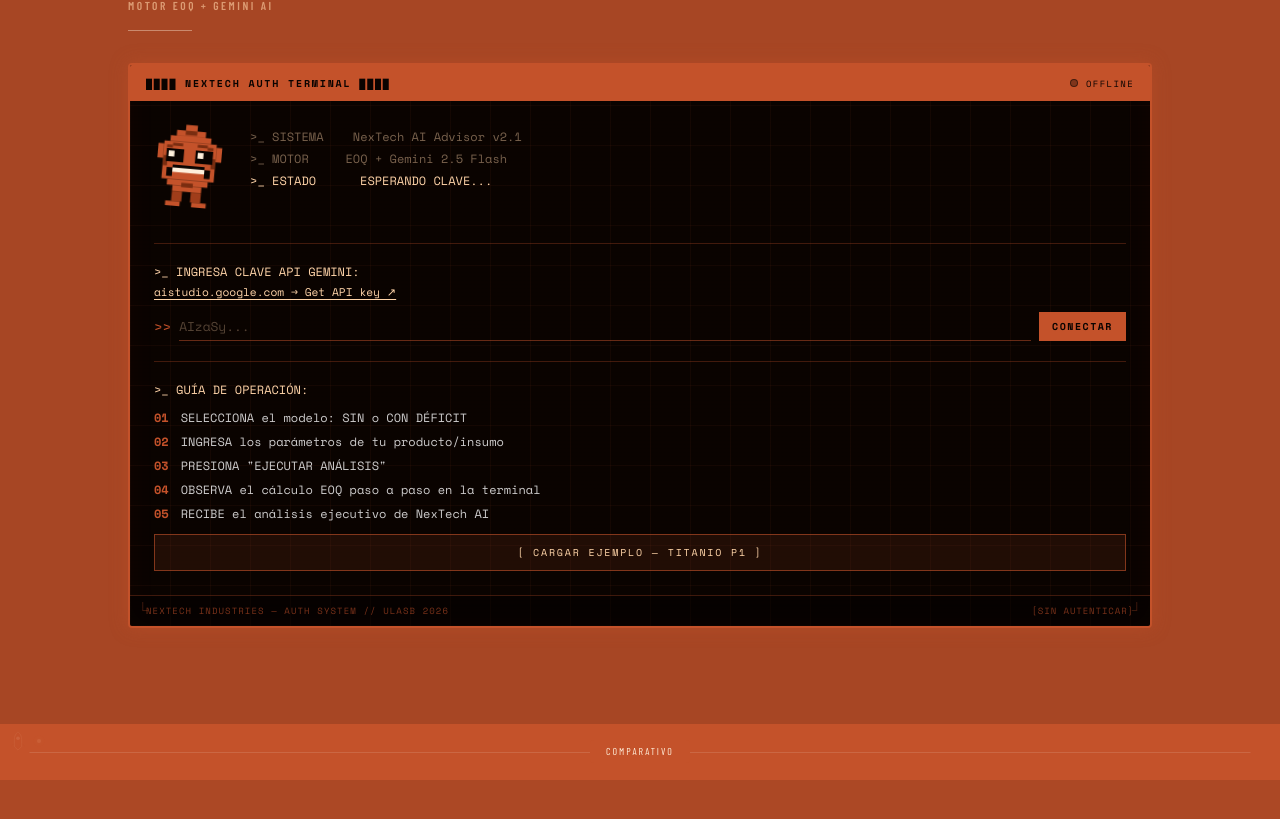
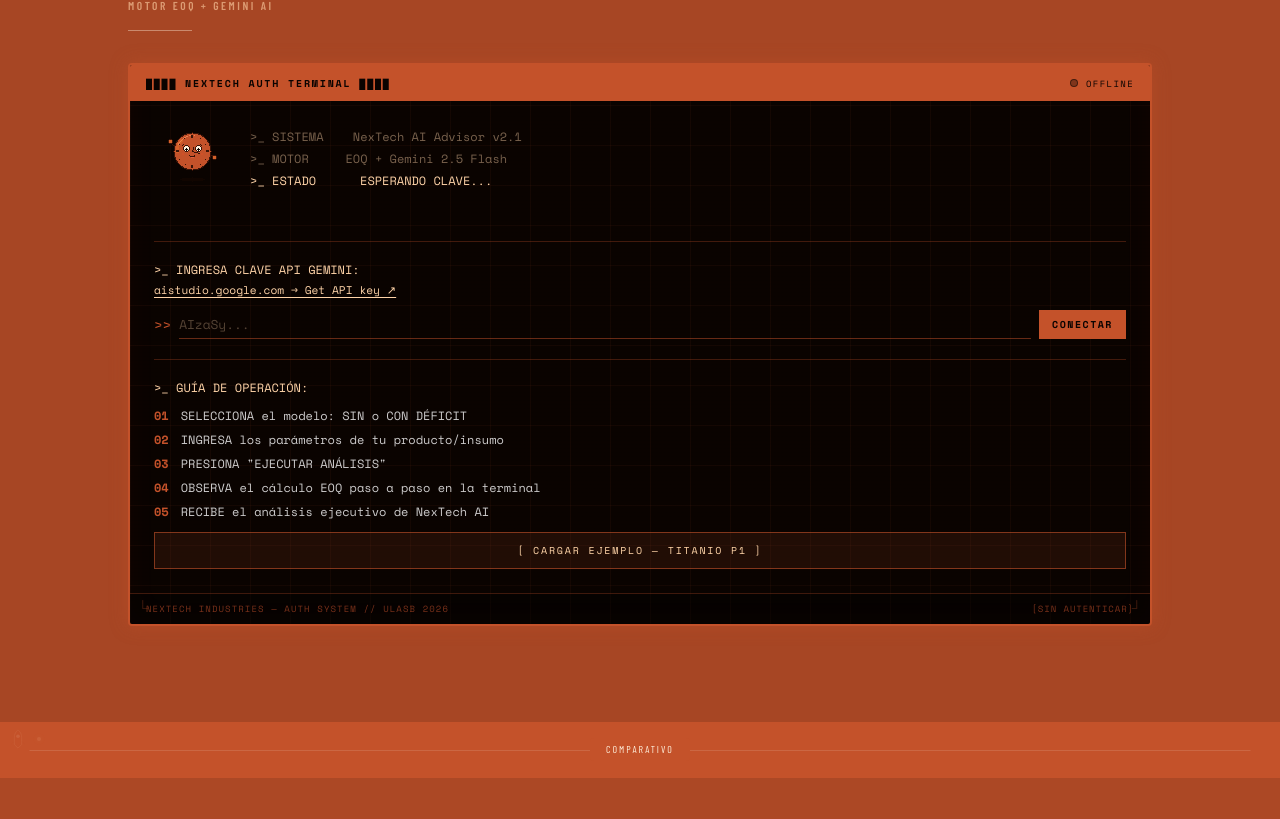
Before and after one commit to emma35015-lgtm/NexTech-Ind., a Next.js app: page / in a window 1280 px wide. Shown: the part 6337-7156 px from the top of the page. Built offline with nearby package versions, Linux system fonts and the light colour scheme; a web font is replaced by a local one.

Commit message:
feat: replace SVG Miss Minutes with animated canvas pixel-art character
Bouncing body, waving arm, blinking eyes, rotating clock hands — all
driven by requestAnimationFrame with NexTech terracotta palette.

https://claude.ai/code/session_0146D8HFVdn5XTJ8xMU9ton9

```diff
--- a/src/components/AIAdvisor.tsx
+++ b/src/components/AIAdvisor.tsx
@@ -193,65 +193,182 @@ async function* streamGemini(apiKey: string, prompt: string) {
 }
 
 function MissMinutes({ small = false }: { small?: boolean }) {
-  const w = small ? 64 : 88;
-  const h = small ? 82 : 112;
-  const s = small ? 64 / 88 : 1;
+  const canvasRef = useRef<HTMLCanvasElement>(null);
+  const frameRef = useRef(0);
+  const rafRef = useRef<number>(0);
+
+  useEffect(() => {
+    const canvas = canvasRef.current;
+    if (!canvas) return;
+    const ctx = canvas.getContext("2d");
+    if (!ctx) return;
+    ctx.imageSmoothingEnabled = false;
+
+    const C = {
+      outline: "#3a1408",
+      orange:  "#C4522A",
+      lightO:  "#d4622a",
+      highlight: "#e88050",
+      marks:   "#3a1408",
+      white:   "#FFF0DC",
+      black:   "#0A0300",
+      pink:    "#e06040",
+      cheek:   "#d05028",
+    };
+
+    function fillCircle(cx: number, cy: number, r: number, color: string) {
+      ctx!.fillStyle = color;
+      const r2 = r * r, rc = Math.ceil(r);
+      for (let y = -rc; y <= rc; y++)
+        for (let x = -rc; x <= rc; x++)
+          if (x * x + y * y <= r2) ctx!.fillRect((cx + x) | 0, (cy + y) | 0, 1, 1);
+    }
+
+    function ringCircle(cx: number, cy: number, rOut: number, rIn: number, color: string) {
+      ctx!.fillStyle = color;
+      const ro2 = rOut * rOut, ri2 = rIn * rIn, rc = Math.ceil(rOut);
+      for (let y = -rc; y <= rc; y++)
+        for (let x = -rc; x <= rc; x++) {
+          const d2 = x * x + y * y;
+          if (d2 <= ro2 && d2 > ri2) ctx!.fillRect((cx + x) | 0, (cy + y) | 0, 1, 1);
+        }
+    }
+
+    function drawLine(x0: number, y0: number, x1: number, y1: number, color: string) {
+      ctx!.fillStyle = color;
+      x0 = x0 | 0; y0 = y0 | 0; x1 = x1 | 0; y1 = y1 | 0;
+      const dx = Math.abs(x1 - x0), sx = x0 < x1 ? 1 : -1;
+      const dy = -Math.abs(y1 - y0), sy = y0 < y1 ? 1 : -1;
+      let err = dx + dy;
+      for (;;) {
+        ctx!.fillRect(x0, y0, 1, 1);
+        if (x0 === x1 && y0 === y1) break;
+        const e2 = 2 * err;
+        if (e2 >= dy) { err += dy; x0 += sx; }
+        if (e2 <= dx) { err += dx; y0 += sy; }
+      }
+    }
+
+    const c = canvas;
+    function draw() {
+      ctx!.clearRect(0, 0, c.width, c.height);
+      const frame = frameRef.current;
+
+      const bounce    = Math.round(Math.sin(frame * 0.08) * 1.2);
+      const handAngle = (frame * 0.045) % (Math.PI * 2);
+      const hourAngle = (frame * 0.006) % (Math.PI * 2);
+      const isBlinking = (frame % 140) < 5;
+      const armWaveY  = Math.round(Math.sin(frame * 0.13) * 3);
+
+      const cx = 32, cy = 26 + bounce, r = 18;
+
+      // Shadow
+      ctx!.fillStyle = "rgba(50,20,5,0.18)";
+      for (let dx = -12; dx <= 12; dx++)
+        for (let dy = -2; dy <= 2; dy++)
+          if ((dx * dx) / 144 + (dy * dy) / 4 <= 1) ctx!.fillRect(cx + dx, 54 + dy, 1, 1);
+
+      // Right arm
+      drawLine(cx + r - 1, cy + 2, cx + r + 4, cy + 6, C.outline);
+      fillCircle(cx + r + 4, cy + 6, 2, C.lightO);
+      ringCircle(cx + r + 4, cy + 6, 2.5, 1.5, C.outline);
+
+      // Left arm (waving)
+      const lax = cx - r + 1, lay = cy + armWaveY;
+      drawLine(lax, lay, lax - 5, lay - 7, C.outline);
+      fillCircle(lax - 5, lay - 7, 2, C.lightO);
+      ringCircle(lax - 5, lay - 7, 2.5, 1.5, C.outline);
+
+      // Body
+      fillCircle(cx, cy, r + 1, C.outline);
+      fillCircle(cx, cy, r, C.orange);
+
+      // Highlight rim
+      for (let y = -r + 1; y < 2; y++)
+        for (let x = -r + 1; x < 2; x++) {
+          const d2 = x * x + y * y;
+          if (d2 <= (r - 1) * (r - 1) && d2 > (r - 4) * (r - 4) && x < y + 2) {
+            ctx!.fillStyle = C.lightO;
+            ctx!.fillRect(cx + x, cy + y, 1, 1);
+          }
+        }
+      for (let a = Math.PI * 1.15; a < Math.PI * 1.55; a += 0.08) {
+        ctx!.fillStyle = C.highlight;
+        ctx!.fillRect(cx + Math.round(Math.cos(a) * (r - 2)), cy + Math.round(Math.sin(a) * (r - 2)), 1, 1);
+      }
+
+      // Clock marks
+      ctx!.fillStyle = C.marks;
+      ctx!.fillRect(cx - 1, cy - r + 2, 2, 3);
+      ctx!.fillRect(cx - 1, cy + r - 4, 2, 3);
+      ctx!.fillRect(cx + r - 4, cy - 1, 3, 2);
+      ctx!.fillRect(cx - r + 2, cy - 1, 3, 2);
+      for (let i = 0; i < 12; i++) {
+        if (i % 3 === 0) continue;
+        const a = (i * Math.PI * 2) / 12 - Math.PI / 2;
+        ctx!.fillRect(Math.round(cx + Math.cos(a) * (r - 3)), Math.round(cy + Math.sin(a) * (r - 3)), 1, 1);
+      }
+
+      // Hands
+      drawLine(cx, cy, cx + Math.round(Math.cos(handAngle - Math.PI / 2) * 7), cy + Math.round(Math.sin(handAngle - Math.PI / 2) * 7), C.marks);
+      drawLine(cx, cy, cx + Math.round(Math.cos(hourAngle - Math.PI / 2) * 4), cy + Math.round(Math.sin(hourAngle - Math.PI / 2) * 4), C.marks);
+
+      // Eyes
+      const eyeY = cy - 3, eyeXL = cx - 6, eyeXR = cx + 6;
+      fillCircle(eyeXL, eyeY, 3, C.white);
+      fillCircle(eyeXR, eyeY, 3, C.white);
+      ringCircle(eyeXL, eyeY, 3.5, 2.5, C.outline);
+      ringCircle(eyeXR, eyeY, 3.5, 2.5, C.outline);
+      if (isBlinking) {
+        ctx!.fillStyle = C.outline;
+        ctx!.fillRect(eyeXL - 3, eyeY, 6, 1);
+        ctx!.fillRect(eyeXR - 3, eyeY, 6, 1);
+      } else {
+        fillCircle(eyeXL, eyeY + 1, 1.4, C.black);
+        fillCircle(eyeXR, eyeY + 1, 1.4, C.black);
+        ctx!.fillStyle = C.white;
+        ctx!.fillRect(eyeXL - 1, eyeY, 1, 1);
+        ctx!.fillRect(eyeXR - 1, eyeY, 1, 1);
+      }
+
+      // Eyelashes
+      ctx!.fillStyle = C.outline;
+      ctx!.fillRect(eyeXL - 4, eyeY - 3, 1, 1);
+      ctx!.fillRect(eyeXL - 3, eyeY - 4, 1, 1);
+      ctx!.fillRect(eyeXR + 3, eyeY - 3, 1, 1);
+      ctx!.fillRect(eyeXR + 2, eyeY - 4, 1, 1);
+
+      // Cheeks
+      ctx!.fillStyle = C.cheek;
+      ctx!.fillRect(cx - 10, cy + 2, 2, 2);
+      ctx!.fillRect(cx + 9,  cy + 2, 2, 2);
+
+      // Mouth
+      ctx!.fillStyle = C.outline;
+      ctx!.fillRect(cx - 3, cy + 4, 1, 1);
+      ctx!.fillRect(cx + 2, cy + 4, 1, 1);
+      ctx!.fillRect(cx - 2, cy + 5, 5, 1);
+      ctx!.fillStyle = C.pink;
+      ctx!.fillRect(cx - 1, cy + 6, 3, 1);
+
+      frameRef.current++;
+      rafRef.current = requestAnimationFrame(draw);
+    }
+
+    rafRef.current = requestAnimationFrame(draw);
+    return () => cancelAnimationFrame(rafRef.current);
+  }, []);
+
+  const cssW = small ? 64 : 128;
+  const cssH = small ? 80 : 160;
+
   return (
-    <svg
-      width={w}
-      height={h}
-      viewBox="0 0 88 112"
-      className="miss-minutes"
-      style={{ imageRendering: "pixelated" }}
-    >
-      {/* Antenna */}
-      <rect x="36" y="0"  width="16" height="8"  fill="#C4522A" />
-
-      {/* Clock body */}
-      <rect x="24" y="8"  width="40" height="8"  fill="#C4522A" />
-      <rect x="16" y="16" width="56" height="8"  fill="#C4522A" />
-      <rect x="8"  y="24" width="72" height="52" fill="#C4522A" />
-      <rect x="16" y="76" width="56" height="8"  fill="#C4522A" />
-      <rect x="24" y="84" width="40" height="8"  fill="#C4522A" />
-
-      {/* Tick marks — 12, 9, 3, 6 */}
-      <rect x="36" y="8"  width="16" height="6"  fill="#7A2D10" />
-      <rect x="8"  y="44" width="6"  height="14" fill="#7A2D10" />
-      <rect x="74" y="44" width="6"  height="14" fill="#7A2D10" />
-      <rect x="36" y="80" width="16" height="6"  fill="#7A2D10" />
-
-      {/* Eyebrows (arched) */}
-      <rect x="12" y="29" width="8"  height="4"  fill="#7A2D10" />
-      <rect x="20" y="26" width="14" height="4"  fill="#7A2D10" />
-      <rect x="54" y="26" width="14" height="4"  fill="#7A2D10" />
-      <rect x="68" y="29" width="8"  height="4"  fill="#7A2D10" />
-
-      {/* Eyes */}
-      <rect x="12" y="34" width="24" height="18" fill="#0A0300" />
-      <rect x="52" y="34" width="24" height="18" fill="#0A0300" />
-      {/* Highlights */}
-      <rect x="15" y="37" width="8"  height="8"  fill="#FFF0DC" />
-      <rect x="55" y="37" width="8"  height="8"  fill="#FFF0DC" />
-
-      {/* Smile */}
-      <rect x="14" y="60" width="8"  height="12" fill="#0A0300" />
-      <rect x="22" y="56" width="44" height="8"  fill="#0A0300" />
-      <rect x="66" y="60" width="8"  height="12" fill="#0A0300" />
-      {/* Teeth */}
-      <rect x="22" y="60" width="44" height="6"  fill="#FFF0DC" />
-
-      {/* Arms */}
-      <rect x="0"  y="28" width="8"  height="20" fill="#C4522A" />
-      <rect x="80" y="28" width="8"  height="20" fill="#C4522A" />
-
-      {/* Legs */}
-      <rect x="24" y="92" width="14" height="14" fill="#A03D1A" />
-      <rect x="50" y="92" width="14" height="14" fill="#A03D1A" />
-
-      {/* Feet */}
-      <rect x="16" y="106" width="20" height="8" fill="#C4522A" />
-      <rect x="52" y="106" width="20" height="8" fill="#C4522A" />
-    </svg>
+    <canvas
+      ref={canvasRef}
+      width={64}
+      height={80}
+      style={{ imageRendering: "pixelated", width: cssW, height: cssH, display: "block" }}
+    />
   );
 }
 
```
